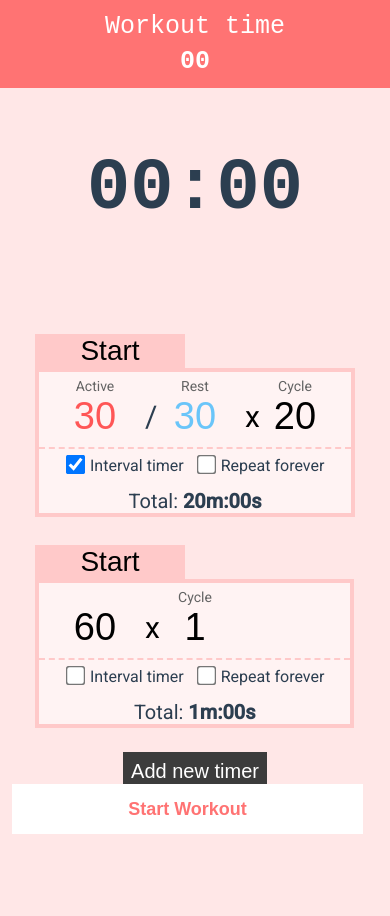
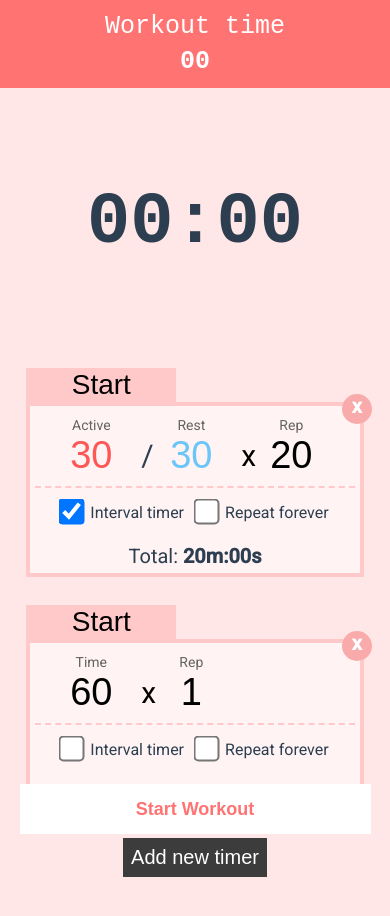
Before and after one commit to SquallQL/block-timer, a Vue app: page / in a window 390 px wide. Shown: the top 916 px of the page. Before the commit the page ends 859 px from the top, so only its background shows below. Built offline with nearby package versions, Linux system fonts and the light colour scheme.

Commit message:
feat: Improve mobile experience

```diff
--- a/src/App.css
+++ b/src/App.css
@@ -37,10 +37,15 @@ input[type="checkbox"] {
   margin-right: 8px;
 }
 
-@media (max-width: 600px) {
+@media (max-width: 800px) {
   #app {
     width: 100%;
-    padding: 6px;
+    padding-top: 40px;
     padding-bottom: 60px;
   }
+
+  input[type="checkbox"] {
+    transform: scale(2);
+    margin-right: 12px;
+  }
 }
--- a/src/App.vue
+++ b/src/App.vue
@@ -36,7 +36,7 @@ export default {
         v-for="(timer, index) in timers"
         :timer="timer"
         :index="index"
-        :key="index"
+        :key="timer.uid"
       />
     </div>
     <add-timer-btn />
--- a/src/components/TimerSetup.css
+++ b/src/components/TimerSetup.css
@@ -10,9 +10,36 @@
   justify-content: space-between;
 }
 
+.close-btn {
+  position: absolute;
+  top: -12px;
+  right: -12px;
+
+  width: 30px;
+  height: 30px;
+
+  color: #ffffff;
+  font-weight: 600;
+
+  border-radius: 50%;
+  background-color: #f9abab;
+
+  cursor: pointer;
+
+  transition: 0.3s;
+}
+
+.close-btn:hover {
+  transform: scale(1.2);
+}
+
 .wrapper-inside {
+  position: relative;
+
   border: 4px solid #ffc9c9;
   background-color: rgba(255, 255, 255, 50%);
+
+  padding: 5px;
 }
 
 .time-row {
@@ -40,7 +67,7 @@
 .check-section {
   display: flex;
 
-  padding: 0 20px;
+  padding: 8px 20px;
   border-top: 2px dashed #ffc9c9;
 
   font-size: 16px;
@@ -145,7 +172,20 @@
   display: none;
 }
 
-@media (max-width: 600px) {
+.fade-enter {
+  opacity: 0;
+}
+
+.fade-enter-active {
+  transition: opacity 1s;
+}
+
+.fade-leave-active {
+  transition: opacity 1s;
+  opacity: 0;
+}
+
+@media (max-width: 800px) {
   .total-section-desktop {
     display: none;
   }
--- a/src/components/TimerSetup.vue
+++ b/src/components/TimerSetup.vue
@@ -36,6 +36,9 @@ export default {
     isActiveTimer() {
       return this.currentRun.isActive && this.selectedTimerID === this.index;
     },
+    isStartBtnDisabled() {
+      return this.currentRun.isActive && this.selectedTimerID !== this.index;
+    },
     startText() {
       return this.isActiveTimer ? "Stop" : "Start";
     },
@@ -61,6 +64,7 @@ export default {
   },
   methods: {
     ...mapActions([
+      "removeTimer",
       "setActiveTime",
       "setRestTime",
       "setCycle",
@@ -79,6 +83,7 @@ export default {
       }
 
       this.toggleTimer(this.index);
+      window?.scrollTo(0, 0);
     },
     activeChange() {
       const castedActiveTime = Number(this.activeTime);
@@ -128,6 +133,7 @@ export default {
 </script>
 
 <template>
+  <transition appear name="fade">
     <div class="TimerSetup-root">
       <div>
         <button
@@ -136,6 +142,7 @@ export default {
           @click="toggleStartBtn"
           @mouseenter="setIsHovering(true)"
           @mouseleave="setIsHovering(false)"
+          :disabled="isStartBtnDisabled"
           ref="start-btn"
         >
           {{ startText }}
@@ -149,10 +156,11 @@ export default {
             'time-start-hover': isHoveringStartBtn,
           }"
         >
+          <div class="close-btn" @click="removeTimer(index)">x</div>
           <div class="time-row">
             <div class="section">
-            <div class="subtitle" :class="{ 'subtitle-hidden': !isInterval }">
-              Active
+              <div class="subtitle">
+                {{ isInterval ? "Active" : "Time" }}
               </div>
               <div>
                 <input
@@ -185,7 +193,7 @@ export default {
             </div>
 
             <div class="section">
-            <div class="subtitle">Cycle</div>
+              <div class="subtitle">Rep</div>
               <div class="number">
                 <span class="time-symbol">x</span>
                 <input
@@ -241,4 +249,5 @@ export default {
         </div>
       </div>
     </div>
+  </transition>
 </template>
--- a/src/components/TotalTimer.css
+++ b/src/components/TotalTimer.css
@@ -61,14 +61,18 @@
   display: none;
 }
 
-@media (max-width: 600px) {
+@media (max-width: 800px) {
   .workout-start-btn {
     position: fixed;
+    top: auto;
     bottom: 10px;
-    top: auto;
 
+    min-height: 50px;
     width: 90%;
-    min-height: 50px;
+    left: 0;
+    right: 0;
+    margin-left: auto;
+    margin-right: auto;
 
     font-weight: 600;
 
--- a/src/components/header/MainTimer.vue
+++ b/src/components/header/MainTimer.vue
@@ -36,9 +36,7 @@ export default {
       return this.currentRun.state;
     },
     isGettingReady() {
-      return (
-        this.isActive && this.isInterval && this.currentRunState === READY_STATE
-      );
+      return this.isActive && this.currentRunState === READY_STATE;
     },
     isActiveTime() {
       return (
--- a/src/components/header/PlayerControl.vue
+++ b/src/components/header/PlayerControl.vue
@@ -31,7 +31,7 @@ export default {
     };
   },
   computed: {
-    ...mapGetters(["currentRun", "selectedTimerID"]),
+    ...mapGetters(["currentRun", "currentRunningTimer", "selectedTimerID"]),
     isActive() {
       return this.currentRun.isActive;
     },
@@ -42,7 +42,9 @@ export default {
       return this.currentRun.state;
     },
     currentColor() {
-      return this.colors[this.currentRunState];
+      return this.currentRunningTimer.isInterval
+        ? this.colors[this.currentRunState]
+        : this.colors[READY_STATE];
     },
     borderStyle() {
       return `border-color:${this.currentColor}`;
--- a/src/state/store.js
+++ b/src/state/store.js
@@ -13,7 +13,10 @@ const defaultTimer = {
   rest: 30,
   ready: 3,
   cycle: 20,
+  uid: 0,
 };
+
+let lastUID = 1;
 
 export default new Vuex.Store({
   state: {
@@ -29,6 +32,7 @@ export default new Vuex.Store({
     timers: [
       { ...defaultTimer },
       {
+        uid: 1,
         isInterval: false,
         isInfinite: false,
         active: 60,
@@ -47,10 +51,15 @@ export default new Vuex.Store({
   },
   mutations: {
     addTimer(state) {
-      state.timers.push({ ...defaultTimer });
+      lastUID += 1;
+      state.timers.push({ ...defaultTimer, uid: lastUID });
     },
     removeTimer(state, id) {
-      state.timers = state.timers.filter((_, index) => index !== id);
+      Vue.set(
+        state,
+        "timers",
+        state.timers.filter((_, index) => index !== id)
+      );
     },
     togglePause(state) {
       state.currentRun.isPaused = !state.currentRun.isPaused;
@@ -58,6 +67,7 @@ export default new Vuex.Store({
     toggleTimer(state, id) {
       if (id !== state.selectedTimerID) {
         state.selectedTimerID = id;
+        state.currentRun.isActive = true;
       } else {
         state.currentRun.isActive = !state.currentRun.isActive;
       }
```
Lines whose indentation alone changed are shown as unchanged.
